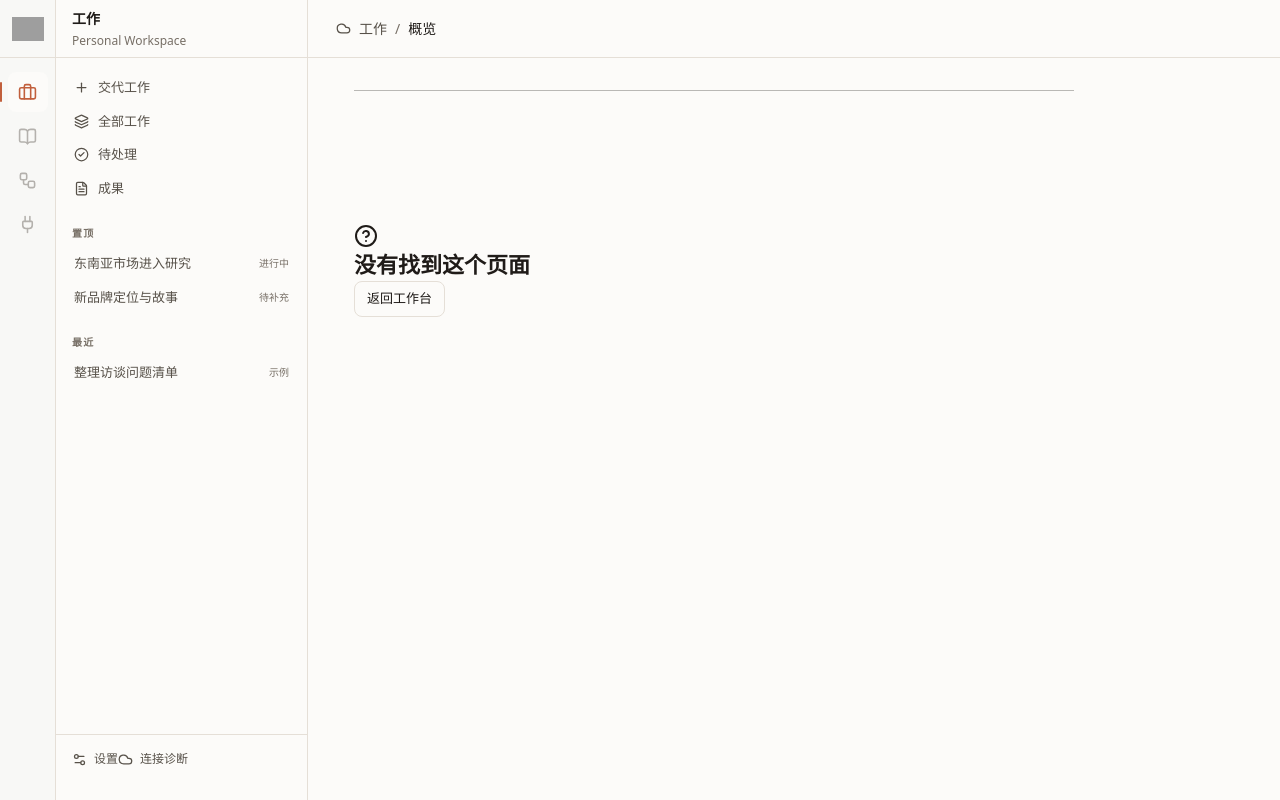
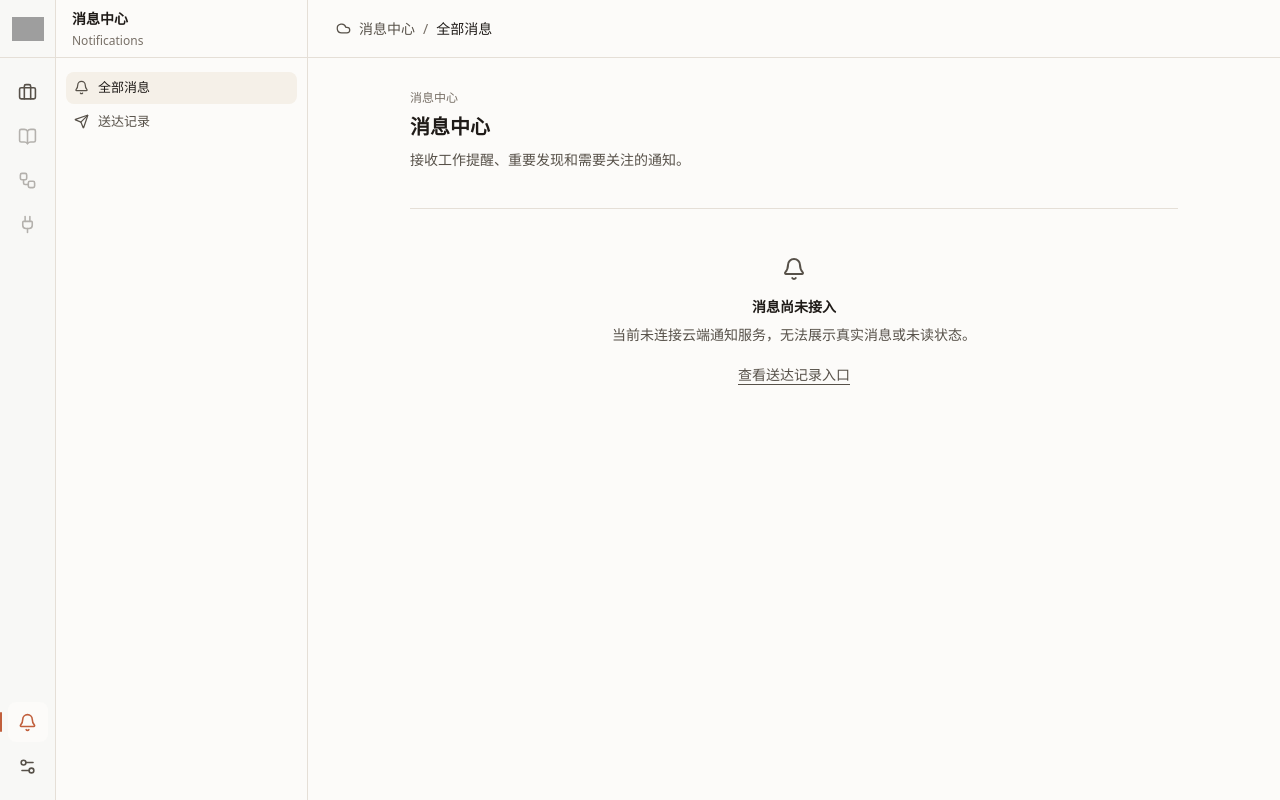
Before and after one commit to uichat-mira/mira-cloud, a React (Vite) app in the folder apps/web/: page /notifications in a window 1280 px wide. Built offline with nearby package versions, Linux system fonts and the light colour scheme; grey boxes are pictures that could not be loaded.

Commit message:
feat(web): introduce global notifications and settings navigation

```diff
--- /dev/null
+++ b/apps/web/src/features/notifications/notification-pages.tsx
@@ -0,0 +1,48 @@
+import { Bell, Send } from "lucide-react";
+import { Link } from "react-router";
+
+function PageHeading({ title, summary }: { title: string; summary: string }) {
+  return (
+    <header className="mb-9">
+      <p className="mb-2 text-xs text-text-tertiary">消息中心</p>
+      <h1 className="text-heading-1 font-semibold text-text-primary">{title}</h1>
+      <p className="mt-2 max-w-2xl text-sm leading-6 text-text-secondary">{summary}</p>
+    </header>
+  );
+}
+
+export function NotificationsInboxPage() {
+  return (
+    <div className="mx-auto w-full max-w-3xl">
+      <PageHeading title="消息中心" summary="接收工作提醒、重要发现和需要关注的通知。" />
+      <section aria-label="消息列表" className="border-t border-border py-12 text-center">
+        <Bell size={24} className="mx-auto mb-4 text-icon-secondary" aria-hidden="true" />
+        <h2 className="text-sm font-semibold text-text-primary">消息尚未接入</h2>
+        <p className="mt-2 text-sm text-text-secondary">
+          当前未连接云端通知服务，无法展示真实消息或未读状态。
+        </p>
+        <Link
+          to="/notifications/deliveries"
+          className="mt-5 inline-block text-sm text-text-secondary underline underline-offset-4"
+        >
+          查看送达记录入口
+        </Link>
+      </section>
+    </div>
+  );
+}
+
+export function NotificationDeliveriesPage() {
+  return (
+    <div className="mx-auto w-full max-w-3xl">
+      <PageHeading title="送达记录" summary="追溯每次消息推送的送达状态与失败原因。" />
+      <section aria-label="送达记录列表" className="border-t border-border py-12 text-center">
+        <Send size={24} className="mx-auto mb-4 text-icon-secondary" aria-hidden="true" />
+        <h2 className="text-sm font-semibold text-text-primary">尚未接通送达记录</h2>
+        <p className="mt-2 text-sm text-text-secondary">
+          暂无可核验的推送记录。任务执行完成不等于消息已送达。
+        </p>
+      </section>
+    </div>
+  );
+}
--- /dev/null
+++ b/apps/web/src/features/settings/notification-settings.tsx
@@ -0,0 +1,24 @@
+import { BellRing } from "lucide-react";
+
+export function NotificationSettingsPage() {
+  return (
+    <div className="mx-auto w-full max-w-3xl">
+      <header className="mb-9">
+        <p className="mb-2 text-xs text-text-tertiary">设置</p>
+        <h1 className="text-heading-1 font-semibold text-text-primary">通知与送达</h1>
+        <p className="mt-2 max-w-2xl text-sm leading-6 text-text-secondary">
+          管理全局消息偏好和授权渠道，不覆盖单项工作的触发与报告条件。
+        </p>
+      </header>
+      <section aria-label="通知偏好" className="flex items-start gap-4 border-t border-border py-8">
+        <BellRing size={20} className="mt-1 shrink-0 text-icon-secondary" aria-hidden="true" />
+        <div>
+          <h2 className="text-sm font-semibold text-text-primary">渠道配置尚未开放</h2>
+          <p className="mt-2 text-sm leading-6 text-text-secondary">
+            尚未接入通知授权与送达服务，因此暂不提供无法生效的开关。
+          </p>
+        </div>
+      </section>
+    </div>
+  );
+}
--- a/apps/web/src/features/work/workspace-view.tsx
+++ b/apps/web/src/features/work/workspace-view.tsx
@@ -3,6 +3,7 @@ import { lazy, Suspense, useEffect, useState } from "react";
 import {
   ArrowLeft,
   ArrowRight,
+  Bell,
   BookOpen,
   Briefcase,
   CheckCircle2,
@@ -14,6 +15,7 @@ import {
   Plug,
   Plus,
   Settings2,
+  Send,
   Sparkles,
   WifiOff,
   Workflow,
@@ -30,6 +32,11 @@ import {
 import { Badge, ExpandableSection, ModalShell } from "../../components/mira-design/index.ts";
 import { ConnectionPanel } from "../connection/connection-panel";
 import { GeneralSettingsPage } from "../settings/general-settings";
+import { NotificationSettingsPage } from "../settings/notification-settings";
+import {
+  NotificationsInboxPage,
+  NotificationDeliveriesPage,
+} from "../notifications/notification-pages";
 import { MiraBrandLogo } from "../workspace-shell/mira-brand";
 import { WorkspaceShellFrame } from "../workspace-shell/workspace-shell-frame";
 import { PreviewDebugBall } from "../preview-debug/preview-debug-ball";
@@ -831,13 +838,16 @@ function getContextTitle(pathname: string, scenario: PreviewScenario): string {
   if (pathname === "/artifacts") return "成果";
   if (pathname === "/tasks") return "全部工作";
   if (pathname === "/diagnostics") return "连接诊断";
+  if (pathname === "/notifications") return "全部消息";
+  if (pathname === "/notifications/deliveries") return "送达记录";
   if (pathname === "/settings/general") return "通用";
+  if (pathname === "/settings/notifications") return "通知与送达";
   return "概览";
 }
 
 function getContextGroup(pathname: string): string {
-  if (pathname.startsWith("/settings/")) return "设置";
-  if (pathname === "/diagnostics") return "系统";
+  if (pathname.startsWith("/settings/") || pathname === "/diagnostics") return "设置";
+  if (pathname.startsWith("/notifications")) return "消息中心";
   return "工作";
 }
 
@@ -877,13 +887,17 @@ export function WorkspaceShell() {
   };
 
   const visibleTasks = scenario === "active" ? previewTasks : [];
+  const isSettings =
+    location.pathname.startsWith("/settings/") || location.pathname === "/diagnostics";
+  const isNotifications = location.pathname.startsWith("/notifications");
+  const isWork = !isSettings && !isNotifications;
 
   const railItems = [
     {
       id: "work",
       label: "工作",
       icon: <Briefcase size={19} aria-hidden="true" />,
-      active: true,
+      active: isWork,
       to: to("/"),
     },
     {
@@ -903,6 +917,23 @@ export function WorkspaceShell() {
       label: "连接",
       icon: <Plug size={19} aria-hidden="true" />,
       disabled: true,
+    },
+  ] as const;
+
+  const globalItems = [
+    {
+      id: "notifications",
+      label: "消息中心",
+      icon: <Bell size={19} aria-hidden="true" />,
+      active: isNotifications,
+      to: "/notifications",
+    },
+    {
+      id: "settings",
+      label: "设置",
+      icon: <Settings2 size={19} aria-hidden="true" />,
+      active: isSettings,
+      to: "/settings/general",
     },
   ] as const;
 
@@ -1038,17 +1069,60 @@ export function WorkspaceShell() {
         {
           id: "general-settings",
           label: "通用",
-          to: to("/settings/general"),
+          to: "/settings/general",
           icon: <Settings2 size={15} aria-hidden="true" />,
+          end: true,
+        },
+        {
+          id: "notification-preferences",
+          label: "通知与送达",
+          to: "/settings/notifications",
+          icon: <Bell size={15} aria-hidden="true" />,
+          end: true,
+        },
+        {
+          id: "diagnostics",
+          label: "连接诊断",
+          to: "/diagnostics",
+          icon: <Cloud size={15} aria-hidden="true" />,
           end: true,
         },
       ],
     },
   ] as const;
 
-  const isSettings = location.pathname.startsWith("/settings/");
-  const sidebarSections = isSettings ? settingsSidebarSections : workSidebarSections;
-  const mobileSidebarSections = isSettings ? settingsSidebarSections : mobileWorkSidebarSections;
+  const notificationSidebarSections = [
+    {
+      id: "notifications",
+      items: [
+        {
+          id: "notifications-inbox",
+          label: "全部消息",
+          to: "/notifications",
+          icon: <Bell size={15} aria-hidden="true" />,
+          end: true,
+        },
+        {
+          id: "delivery-records",
+          label: "送达记录",
+          to: "/notifications/deliveries",
+          icon: <Send size={15} aria-hidden="true" />,
+          end: true,
+        },
+      ],
+    },
+  ] as const;
+
+  const sidebarSections = isSettings
+    ? settingsSidebarSections
+    : isNotifications
+      ? notificationSidebarSections
+      : workSidebarSections;
+  const mobileSidebarSections = isSettings
+    ? settingsSidebarSections
+    : isNotifications
+      ? notificationSidebarSections
+      : mobileWorkSidebarSections;
 
   return (
     <WorkspaceShellFrame
@@ -1064,26 +1138,13 @@ export function WorkspaceShell() {
       }
       mobileBrand={<MiraBrandLogo />}
       railItems={railItems}
-      sidebarTitle={isSettings ? "设置" : "工作"}
-      sidebarSubtitle={isSettings ? "Preferences" : "Personal Workspace"}
+      globalItems={globalItems}
+      sidebarTitle={isSettings ? "设置" : isNotifications ? "消息中心" : "工作"}
+      sidebarSubtitle={
+        isSettings ? "Preferences" : isNotifications ? "Notifications" : "Personal Workspace"
+      }
       sidebarSections={sidebarSections}
       mobileSidebarSections={mobileSidebarSections}
-      sidebarFooter={
-        <div className="space-y-4">
-          {isSettings ? (
-            <Link to={to("/")} className="workspace-sidebar-utility">
-              <Briefcase size={15} aria-hidden="true" /> 返回工作
-            </Link>
-          ) : (
-            <Link to={to("/settings/general")} className="workspace-sidebar-utility">
-              <Settings2 size={15} aria-hidden="true" /> 设置
-            </Link>
-          )}
-          <Link to={to("/diagnostics")} className="workspace-sidebar-utility">
-            <Cloud size={15} aria-hidden="true" /> 连接诊断
-          </Link>
-        </div>
-      }
       topbarLeading={
         <div className="flex min-w-0 items-center gap-2 text-sm text-text-secondary">
           <Cloud size={15} aria-hidden="true" />
@@ -1096,7 +1157,7 @@ export function WorkspaceShell() {
       }
       mobileContextTitle={getContextTitle(location.pathname, scenario)}
     >
-      {!isSettings && location.pathname !== "/diagnostics" ? (
+      {isWork ? (
         <div className="workbench-mobile-utility">
           <button type="button" className="workbench-primary-link" onClick={openComposer}>
             <Plus size={15} aria-hidden="true" />
@@ -1137,7 +1198,10 @@ export function WorkspaceShell() {
           path="/new"
           element={<HomePage scenario={scenario} to={to} onCreate={openComposer} />}
         />
+        <Route path="/notifications" element={<NotificationsInboxPage />} />
+        <Route path="/notifications/deliveries" element={<NotificationDeliveriesPage />} />
         <Route path="/settings/general" element={<GeneralSettingsPage />} />
+        <Route path="/settings/notifications" element={<NotificationSettingsPage />} />
         <Route
           path="/diagnostics"
           element={
--- a/apps/web/src/features/workspace-shell/types.ts
+++ b/apps/web/src/features/workspace-shell/types.ts
@@ -44,6 +44,7 @@ export interface WorkspaceShellFrameProps {
   brand: ReactNode;
   mobileBrand?: ReactNode;
   railItems: readonly WorkspaceRailItem[];
+  globalItems?: readonly WorkspaceRailItem[];
   sidebarTitle: ReactNode;
   sidebarSubtitle?: ReactNode;
   sidebarAction?: ReactNode;
--- a/apps/web/src/features/workspace-shell/workspace-shell-frame.tsx
+++ b/apps/web/src/features/workspace-shell/workspace-shell-frame.tsx
@@ -80,10 +80,12 @@ function MobileWorkspaceDrawer({
   open,
   onClose,
   items,
+  globalItems,
 }: {
   open: boolean;
   onClose: () => void;
   items: readonly WorkspaceRailItem[];
+  globalItems: readonly WorkspaceRailItem[];
 }) {
   return (
     <Drawer
@@ -94,7 +96,7 @@ function MobileWorkspaceDrawer({
       header={
         <div>
           <div className="text-sm font-semibold text-text-primary">切换工作台</div>
-          <div className="mt-1 text-xs text-text-tertiary">选择 Mira Cloud 的业务面向</div>
+          <div className="mt-1 text-xs text-text-tertiary">工作空间与全局入口</div>
         </div>
       }
       closeLabel="关闭工作台导航"
@@ -123,6 +125,24 @@ function MobileWorkspaceDrawer({
           ),
         )}
       </nav>
+      <section className="mt-5" aria-label="全局入口">
+        <p className="mb-2 px-3 text-xs font-medium text-text-tertiary">全局</p>
+        <nav className="workspace-mobile-drawer-list" aria-label="移动全局入口">
+          {globalItems.map((item) => (
+            <Link
+              key={item.id}
+              to={item.to ?? "/"}
+              onClick={onClose}
+              aria-current={item.active ? "page" : undefined}
+              className={item.active ? "is-active" : ""}
+            >
+              <span aria-hidden="true">{item.icon}</span>
+              <span>{item.label}</span>
+              {item.active ? <small>当前</small> : null}
+            </Link>
+          ))}
+        </nav>
+      </section>
     </Drawer>
   );
 }
@@ -251,6 +271,7 @@ export function WorkspaceShellFrame({
   brand,
   mobileBrand,
   railItems,
+  globalItems = [],
   sidebarTitle,
   sidebarSubtitle,
   sidebarAction,
@@ -265,7 +286,8 @@ export function WorkspaceShellFrame({
   children,
 }: WorkspaceShellFrameProps) {
   const [mobilePanel, setMobilePanel] = useState<MobilePanel>(null);
-  const activeWorkspace = railItems.find((item) => item.active) ?? railItems[0];
+  const activeWorkspace =
+    [...railItems, ...globalItems].find((item) => item.active) ?? railItems[0];
 
   return (
     <div
@@ -278,6 +300,11 @@ export function WorkspaceShellFrame({
         <div className="workspace-rail-brand">{brand}</div>
         <nav className="workspace-rail-nav" aria-label="业务工作台">
           {railItems.map((item) => (
+            <RailItem key={item.id} item={item} />
+          ))}
+        </nav>
+        <nav className="workspace-rail-utilities" aria-label="全局入口">
+          {globalItems.map((item) => (
             <RailItem key={item.id} item={item} />
           ))}
         </nav>
@@ -366,6 +393,7 @@ export function WorkspaceShellFrame({
         open={mobilePanel === "workspaces"}
         onClose={() => setMobilePanel(null)}
         items={railItems}
+        globalItems={globalItems}
       />
       <MobileObjectDrawer
         open={mobilePanel === "objects"}
--- a/apps/web/src/features/workspace-shell/workspace-shell.css
+++ b/apps/web/src/features/workspace-shell/workspace-shell.css
@@ -67,6 +67,15 @@
   align-items: center;
   gap: 4px;
   padding: 14px 0;
+}
+
+.workspace-rail-utilities {
+  display: flex;
+  width: 100%;
+  flex-direction: column;
+  align-items: center;
+  gap: 4px;
+  padding: 8px 0 max(14px, env(safe-area-inset-bottom));
 }
 
 .workspace-rail-item {
```
Also changed, not shown: 2 other files (tests, documents, lock files or other folders).
